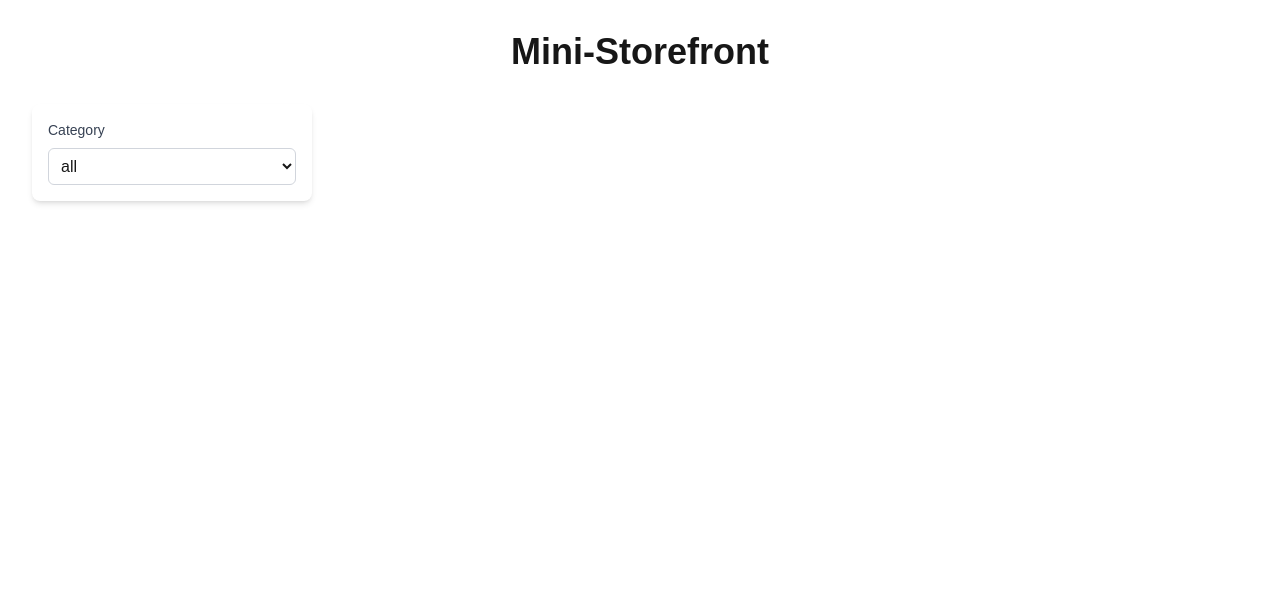
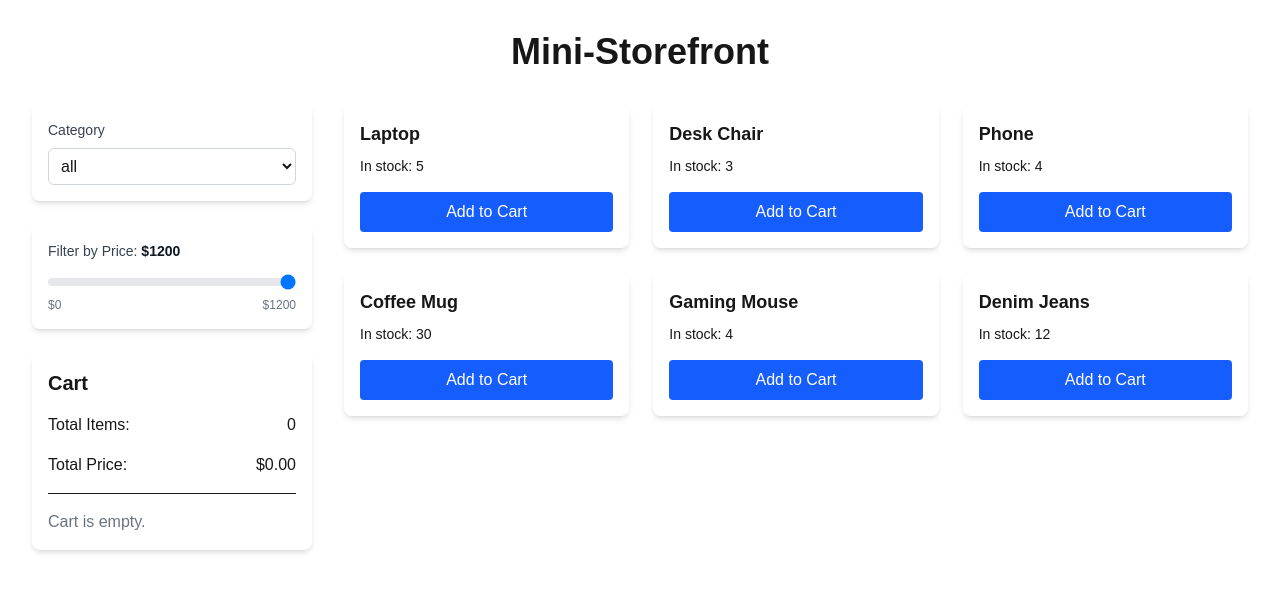
Before and after one commit to Ibrokhim0925/mini-storefront, a Next.js app: page / in a window 1280 px wide. Shown: the top 592 px of the page. Built offline with nearby package versions, Linux system fonts and the light colour scheme.

Commit message:
Add cart state, summary component, and cart logic

```diff
--- /dev/null
+++ b/src/app/components/CartSummary.jsx
@@ -0,0 +1,42 @@
+'use client';
+
+import { useMemo } from 'react';
+
+export default function CartSummary({ cart, onDecrementItem, onResetCart }) {
+  const { totalItems, totalPrice } = useMemo(() => {
+    return cart.reduce((totals, item) => {
+      totals.totalItems += item.quantity;
+      totals.totalPrice += item.price * item.quantity;
+      return totals;
+    }, { totalItems: 0, totalPrice: 0 });
+  }, [cart]);
+
+  return (
+    <div className="p-4 bg-white rounded-lg shadow-md space-y-4">
+      <h2 className="text-xl font-semibold">Cart</h2>
+      <div className="flex justify-between">
+        <span>Total Items:</span>
+        <span>{totalItems}</span>
+      </div>
+      <div className="flex justify-between">
+        <span>Total Price:</span>
+        <span>${totalPrice.toFixed(2)}</span>
+      </div>
+      <hr/>
+      {cart.length === 0 && <p className="text-gray-500">Cart is empty.</p>}
+      {cart.map(item => (
+        <div key={item.id} className="flex justify-between items-center">
+          <span>{item.name} (x{item.quantity})</span>
+          <button onClick={() => onDecrementItem(item.id)} className="text-red-500">
+            Remove
+          </button>
+        </div>
+      ))}
+      {cart.length > 0 && (
+        <button onClick={onResetCart} className="w-full bg-red-600 text-white py-2 rounded">
+          Reset Cart
+        </button>
+      )}
+    </div>
+  );
+}
--- a/src/app/components/Catalog.jsx
+++ b/src/app/components/Catalog.jsx
@@ -1,67 +1,195 @@
 'use client';
 
-import { useState, useEffect, useMemo } from 'react'; // Import useMemo
+import { useState, useEffect, useMemo } from 'react';
 import ProductList from './ProductList';
-import CategoryFilter from './CategoryFilter'; // Import
-// ... import PriceFilter too
+import CategoryFilter from './CategoryFilter';
+import PriceFilter from './PriceFilter';
+import CartSummary from './CartSummary';
+import StatusMessage from './StatusMessage';
 
 export default function Catalog() {
+  // State for master product list
   const [products, setProducts] = useState([]);
-  const [status, setStatus] = useState('loading');
 
-  // 1. Add state for filters
+  // State for shopping cart
+  const [cart, setCart] = useState([]);
+
+  // State for filters
   const [filters, setFilters] = useState({
     category: 'all',
-    maxPrice: 1500, // A high default
+    maxPrice: 1500, // Default max
   });
 
-  useEffect(() => { /* ... (fetch logic) ... */ }, []);
+  // State for data fetching status
+  const [status, setStatus] = useState('loading'); // 'loading', 'success', 'error', 'empty'
 
-  const handleAddToCart = (product) => { /* ... */ };
+  // EFFECT 1: Fetch initial product data
+  useEffect(() => {
+    async function fetchProducts() {
+      setStatus('loading');
+      try {
+        const response = await fetch('/api/products');
+        if (!response.ok) {
+          throw new Error('Network response was not ok');
+        }
+        const data = await response.json();
+        setProducts(data);
 
-  // 2. Add event handlers to update filter state
-  const handleCategoryChange = (category) => {
-    setFilters(prev => ({ ...prev, category }));
-  };
+        // Set initial max price for the filter based on fetched data
+        const maxPriceFromData = Math.max(...data.map(p => p.price), 0);
+        setFilters(prev => ({ ...prev, maxPrice: maxPriceFromData }));
 
-  const handlePriceChange = (price) => {
-    setFilters(prev => ({ ...prev, maxPrice: price }));
-  };
+        setStatus('success');
+      } catch (error) {
+        console.error('Failed to fetch products:', error);
+        setStatus('error');
+      }
+    }
+    fetchProducts();
+  }, []); // Empty array: runs once on mount
 
-  // 3. Derive unique categories for the filter dropdown
+  // EFFECT 2: Simulate real-time stock updates
+  useEffect(() => {
+    if (products.length === 0) return; // Don't run if no products
+
+    // Set up an interval
+    const intervalId = setInterval(() => {
+      setProducts(prevProducts => {
+        const productIndex = Math.floor(Math.random() * prevProducts.length);
+
+        return prevProducts.map((product, index) => {
+          if (index === productIndex && product.stock > 0) {
+            return { ...product, stock: product.stock - 1 };
+          }
+          return product;
+        });
+      });
+    }, 3000); // 3 seconds
+
+    // Cleanup function: runs when component unmounts
+    return () => {
+      clearInterval(intervalId);
+    };
+  }, [products]); // Re-run if products array changes
+
+  // DERIVED STATE: Calculate categories
   const categories = useMemo(() => {
     const uniqueCategories = new Set(products.map(p => p.category));
     return ['all', ...Array.from(uniqueCategories)];
-  }, [products]); // Only recalculates when products change
+  }, [products]);
 
-  // 4. Derive the filtered list of products
+  // DERIVED STATE: Calculate max price for slider
+  const maxPriceLimit = useMemo(() => {
+    return Math.max(...products.map(p => p.price), 0);
+  }, [products]);
+
+  // DERIVED STATE: Apply filters
   const filteredProducts = useMemo(() => {
     return products.filter(product => {
       const categoryMatch = filters.category === 'all' || product.category === filters.category;
       const priceMatch = product.price <= filters.maxPrice;
       return categoryMatch && priceMatch;
     });
-  }, [products, filters]); // Recalculates when products or filters change
+  }, [products, filters]);
 
-  // ... (loading/error checks) ...
+  // Effect to update status if filters are empty
+  useEffect(() => {
+    if (status === 'success' && filteredProducts.length === 0) {
+      setStatus('empty');
+    } else if (status === 'empty' && filteredProducts.length > 0) {
+      setStatus('success');
+    }
+  }, [filteredProducts, status]);
 
+
+  // HANDLER: Change category
+  const handleCategoryChange = (category) => {
+    setFilters(prevFilters => ({ ...prevFilters, category }));
+  };
+
+  // HANDLER: Change price
+  const handlePriceChange = (price) => {
+    setFilters(prevFilters => ({ ...prevFilters, maxPrice: price }));
+  };
+
+  // HANDLER: Add to cart
+  const handleAddToCart = (productToAdd) => {
+    const productInStock = products.find(p => p.id === productToAdd.id);
+    if (!productInStock) return;
+
+    setCart(prevCart => {
+      const itemInCart = prevCart.find(item => item.id === productToAdd.id);
+
+      const currentCartQty = itemInCart ? itemInCart.quantity : 0;
+      if (currentCartQty >= productInStock.stock) {
+        return prevCart; // Stock limit reached
+      }
+
+      if (itemInCart) {
+        return prevCart.map(item =>
+          item.id === productToAdd.id
+            ? { ...item, quantity: item.quantity + 1 }
+            : item
+        );
+      }
+      return [...prevCart, { ...productToAdd, quantity: 1 }];
+    });
+  };
+
+  // HANDLER: Decrement from cart
+  const handleDecrementItem = (productId) => {
+    setCart(prevCart => {
+      const itemInCart = prevCart.find(item => item.id === productId);
+
+      if (itemInCart?.quantity === 1) {
+        return prevCart.filter(item => item.id !== productId);
+      }
+
+      return prevCart.map(item =>
+        item.id === productId
+          ? { ...item, quantity: item.quantity - 1 }
+          : item
+      );
+    });
+  };
+
+  // HANDLER: Reset cart
+  const handleResetCart = () => {
+    setCart([]);
+  };
+
+  // RENDER
   return (
-    <div className="grid grid-cols-4 gap-8">
-      <aside className="col-span-1 space-y-6">
-        {/* 5. Pass state and handlers down as props */}
+    <div className="grid grid-cols-1 lg:grid-cols-4 gap-8">
+      {/* Column 1: Filters & Cart */}
+      <aside className="lg:col-span-1 space-y-6">
         <CategoryFilter
           categories={categories}
           selectedCategory={filters.category}
           onCategoryChange={handleCategoryChange}
         />
-        {/* <PriceFilter ... /> */}
+        <PriceFilter
+          maxPrice={filters.maxPrice}
+          maxLimit={maxPriceLimit}
+          onPriceChange={handlePriceChange}
+        />
+        <CartSummary
+          cart={cart}
+          onDecrementItem={handleDecrementItem}
+          onResetCart={handleResetCart}
+        />
       </aside>
-      <section className="col-span-3">
-        {/* 6. Render the *filtered* list */}
-        <ProductList
-          products={filteredProducts}
-          onAddToCart={handleAddToCart}
-        />
+
+      {/* Column 2: Products */}
+      <section className="lg:col-span-3">
+        <StatusMessage status={status} />
+        {status === 'success' || status === 'empty' ? (
+          <ProductList
+            products={filteredProducts}
+            cart={cart}
+            onAddToCart={handleAddToCart}
+          />
+        ) : null}
       </section>
     </div>
   );
--- a/src/app/components/ProductCard.jsx
+++ b/src/app/components/ProductCard.jsx
@@ -1,23 +1,34 @@
 'use client';
 
-export default function ProductCard({ product, onAddToCart }) {
-  // For now, the button is always enabled
+// 1. Receive 'cart' as a prop
+export default function ProductCard({ product, cart, onAddToCart }) {
+
+  // 2. Find this item's quantity in the cart
+  const itemInCart = cart.find(item => item.id === product.id);
+  const cartQuantity = itemInCart ? itemInCart.quantity : 0;
+
+  // 3. Define all disabled/status conditions
   const isOutOfStock = product.stock === 0;
+  const isCartAtMax = cartQuantity >= product.stock;
+  const isDisabled = isOutOfStock || isCartAtMax;
+
+  let statusText = `In stock: ${product.stock}`;
+  if (isOutOfStock) statusText = 'Out of stock';
+  if (isCartAtMax) statusText = 'In cart: max stock';
 
   return (
     <div className="bg-white rounded-lg shadow-md overflow-hidden flex flex-col p-4">
       <h3 className="text-lg font-semibold">{product.name}</h3>
-      <p className="text-sm text-gray-500">{product.category}</p>
-      <p className="text-xl font-bold mt-2">${product.price}</p>
-      <p className="text-sm mt-2">
-        {isOutOfStock ? 'Out of stock' : `In stock: ${product.stock}`}
+      {/* ... (other info) ... */}
+      <p className={`text-sm mt-2 ${isOutOfStock ? 'text-red-500' : ''}`}>
+        {statusText}
       </p>
       <button
         onClick={() => onAddToCart(product)}
-        disabled={isOutOfStock}
+        disabled={isDisabled} // 4. Use the new disabled logic
         className="mt-4 w-full bg-blue-600 text-white py-2 rounded disabled:bg-gray-400"
       >
-        Add to Cart
+        {isCartAtMax ? 'Cart at Max' : 'Add to Cart'}
       </button>
     </div>
   );
--- a/src/app/components/ProductList.jsx
+++ b/src/app/components/ProductList.jsx
@@ -2,13 +2,15 @@
 
 import ProductCard from './ProductCard';
 
-export default function ProductList({ products, onAddToCart }) {
+// 1. Add 'cart' to the props you receive here
+export default function ProductList({ products, cart, onAddToCart }) {
   return (
     <div className="grid grid-cols-1 md:grid-cols-3 gap-6">
       {products.map(product => (
         <ProductCard
-          key={product.id} // The required 'key' prop
+          key={product.id}
           product={product}
+          cart={cart} // 2. Pass the 'cart' prop down to ProductCard
           onAddToCart={onAddToCart}
         />
       ))}
--- /dev/null
+++ b/src/app/components/StatusMessage.jsx
@@ -0,0 +1,30 @@
+'use client';
+
+export default function StatusMessage({ status }) {
+
+  const styles = "text-center text-lg font-medium p-8 rounded-lg mb-6";
+
+  switch (status) {
+    case 'loading':
+      return (
+        <div className={`${styles} bg-blue-100 text-blue-700`}>
+          Loading products...
+        </div>
+      );
+    case 'error':
+      return (
+        <div className={`${styles} bg-red-100 text-red-700`}>
+          Error: Failed to load products. Please try refreshing the page.
+        </div>
+      );
+    case 'empty':
+      return (
+        <div className={`${styles} bg-yellow-100 text-yellow-700`}>
+          No products match your current filters.
+        </div>
+      );
+    case 'success':
+    default:
+      return null; // Render nothing when data is loaded
+  }
+}
```
